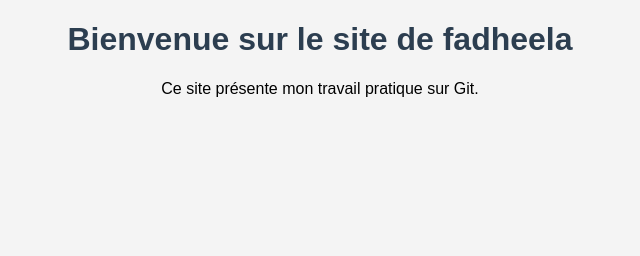
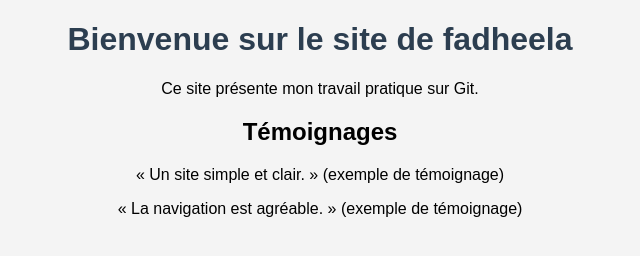
Before and after one commit to Fadheela2007/MonSiteWeb, a plain HTML site: page index.html in a window 1280 px wide. Shown: the whole page, without its empty margins (320-960 px from the left). Drawn offline with Linux system fonts and the light colour scheme.

Commit message:
Ajout de la section Temoignages

```diff
--- a/index.html
+++ b/index.html
@@ -8,5 +8,10 @@
 <body>
     <h1>Bienvenue sur le site de fadheela</h1>
     <p>Ce site présente mon travail pratique sur Git.</p>
+    <section>
+        <h2>Témoignages</h2>
+        <p>« Un site simple et clair. » (exemple de témoignage)</p>
+        <p>« La navigation est agréable. » (exemple de témoignage)</p>
+    </section>
 </body>
 </html>
```
